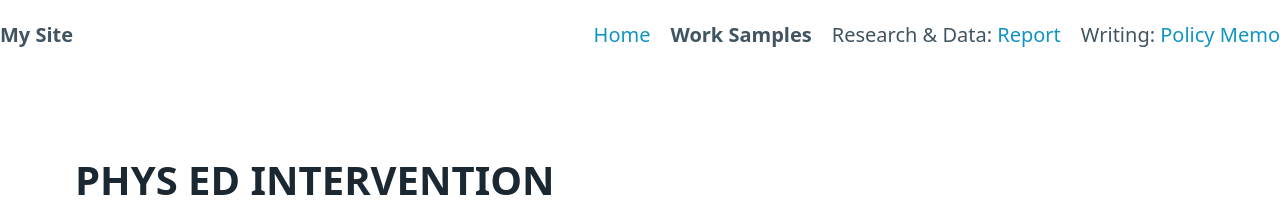
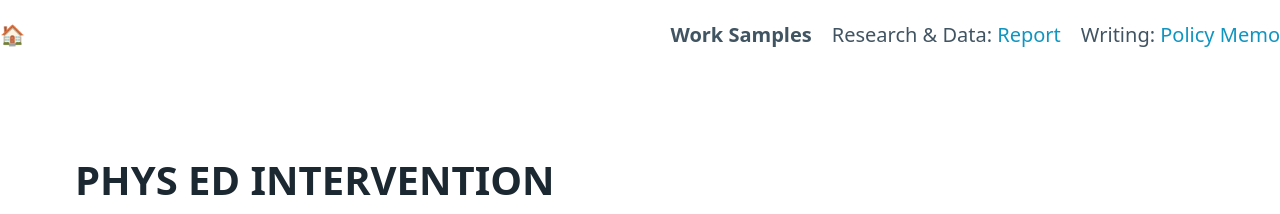
Before and after one commit to pyrgns/pyrgns.github.io, a Jekyll site: the page built from trails.md, in a window 1280 px wide. Shown: the top 214 px of the page. Built offline with Jekyll 4.4.1, drawn with Linux system fonts in a browser that asks for light colours.

Commit message:
Update nav.html

```diff
--- a/_includes/nav.html
+++ b/_includes/nav.html
@@ -1,9 +1,8 @@
 <nav>
   <ul>
-    <li><strong>My Site</strong></li>
+    <li><a href="{{ '/' | relative_url }}">🏠</a></li>
   </ul>
   <ul>
-    <li><a href="{{ '/' | relative_url }}">Home</a></li>
     <li><b>Work Samples</b></li>
     <li>Research & Data: <a href="{{ '/trails.html' | relative_url }}">Report</a></li>
     <li>Writing: <a href="{{ '/michigan-liberation.html' | relative_url }}">Policy Memo</a></li>
```
